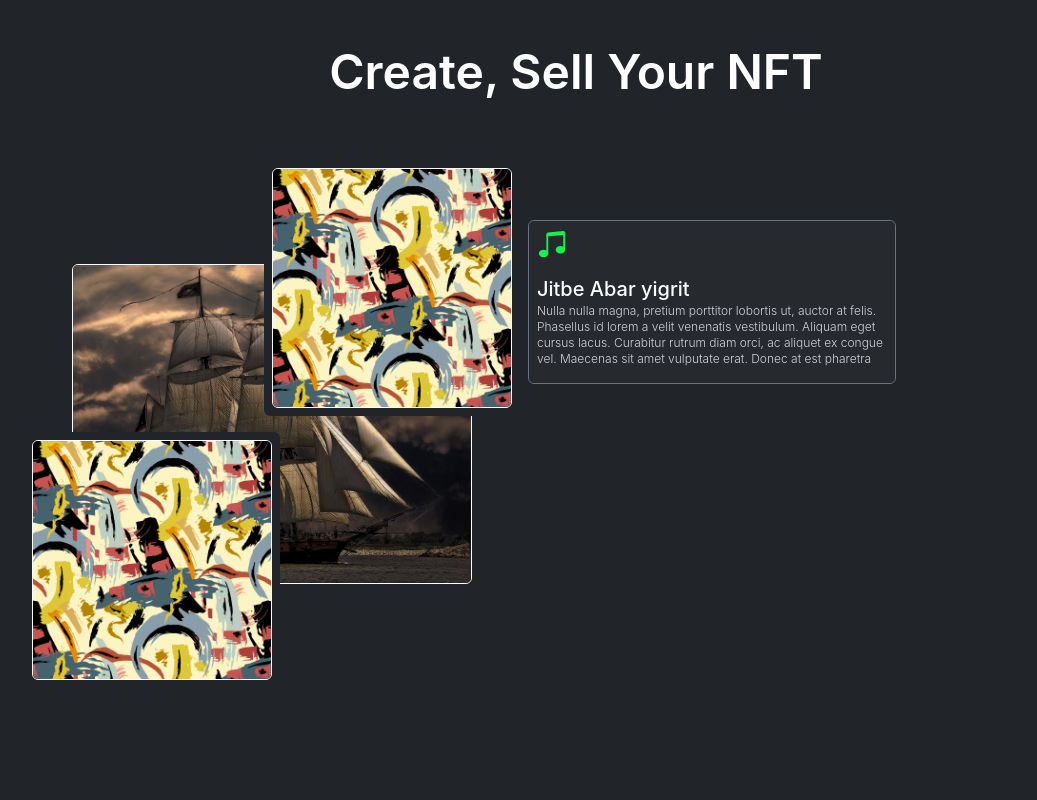
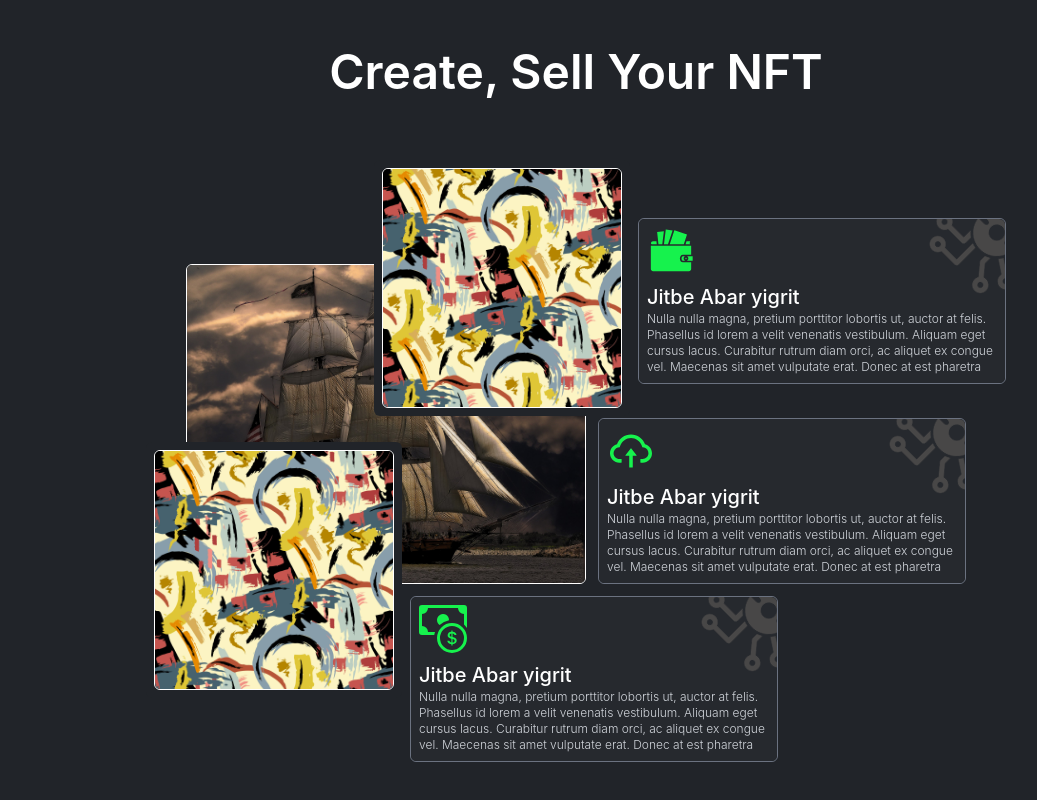
Before and after one commit to mmesomasaint/crypto-templates, a Next.js app: page /templates/nft-market in a window 1280 px wide. Shown: the part 2822-3622 px from the top of the page, without its empty margins (64-1101 px from the left). Built offline with nearby package versions, Linux system fonts and the light colour scheme.

Commit message:
Fix: Complete gallery section design

```diff
--- a/pages/templates/nft-market/index.js
+++ b/pages/templates/nft-market/index.js
@@ -8,6 +8,7 @@ import {
   BsPaletteFill,
   BsFillBarChartLineFill,
   BsFillHeartFill,
+  BsCashCoin
 } from 'react-icons/bs'
 import {
   MdPhotoLibrary,
@@ -15,6 +16,8 @@ import {
   MdOutlineKeyboardArrowDown,
   MdOutlineKeyboardArrowRight,
 } from 'react-icons/md'
+import {AiOutlineCloudUpload} from 'react-icons/ai'
+import {GiWallet} from 'react-icons/gi'
 
 export default function Home() {
   return (
@@ -595,8 +598,8 @@ export default function Home() {
             <h2 className='text-5xl font-semibold leading-none text-white text-center'>
               Create, Sell Your NFT
             </h2>
-            <div className='w-fit p-2 bg-[#212429] my-[10rem] relative'>
-              <div className='absolute -top-32 -right-[26rem] flex items-end gap-2'>
+            <div className='w-fit mx-auto p-2 bg-[#212429] my-[10rem] relative'>
+              <div className='absolute -top-32 -right-[2rem] flex items-end gap-2'>
                 <div className='relative -bottom-8 bg-[#212429] rounded-md p-2'>
                   <Image
                     src='/imgs/nft-market/abstract.jpg'
@@ -607,9 +610,17 @@ export default function Home() {
                   />
                 </div>
                 <div className='group w-[23rem] h-fit border border-gray-500 hover:border-[#16F24D] rounded-md hover:glow-nft-primary'>
-                  <div className='relative backdrop-blur bg-[#26292E] group-hover:bg-black flex flex-col justify-start items-start gap-2 p-2 h-full rounded-md'>
-                    <BsMusicNoteBeamed className='text-[#16F24D] text-3xl' />
-                    <div className='py-2'>
+                  <div className='relative backdrop-blur bg-[#26292E] group-hover:bg-black flex flex-col justify-start items-start gap-2 p-2 h-full rounded-md overflow-x-hidden'>
+                    <div className='absolute -right-12 rotate-45 -top-12 z-10'>
+                      <Image
+                        src='/imgs/nft-market/chip.png'
+                        width={120}
+                        height={120}
+                        alt='chip'
+                      />
+                    </div>
+                    <GiWallet className='text-[#16F24D] text-5xl' />
+                    <div className=''>
                       <h4 className='block text-white group-hover:text-[#16F24D] text-xl font-medium'>
                         Jitbe Abar yigrit
                       </h4>
@@ -624,7 +635,8 @@ export default function Home() {
                   </div>
                 </div>
               </div>
-              <div className='absolute -bottom-24 -left-10 bg-[#212429] p-2 rounded-md'>
+              <div className='absolute -bottom-[10.6rem] -left-[2rem] flex items-end gap-2'>
+                <div className='relative -top-16 bg-[#212429] rounded-md p-2 flex-shrink-0'>
                   <Image
                     src='/imgs/nft-market/abstract.jpg'
                     width={240}
@@ -633,14 +645,65 @@ export default function Home() {
                     className='rounded-md border border-white'
                   />
                 </div>
+                <div className='group flex-shrink-0 w-[23rem] h-fit border border-gray-500 hover:border-[#16F24D] rounded-md hover:glow-nft-primary'>
+                  <div className='relative backdrop-blur bg-[#26292E] group-hover:bg-black flex flex-col justify-start items-start gap-2 p-2 h-full rounded-md overflow-x-hidden'>
+                    <div className='absolute -right-12 rotate-45 -top-12 z-10'>
+                      <Image
+                        src='/imgs/nft-market/chip.png'
+                        width={120}
+                        height={120}
+                        alt='chip'
+                      />
+                    </div>
+                    <BsCashCoin className='text-[#16F24D] text-5xl' />
                     <div className=''>
+                      <h4 className='block text-white group-hover:text-[#16F24D] text-xl font-medium'>
+                        Jitbe Abar yigrit
+                      </h4>
+                      <p className='block text-gray-300 text-xs font-light'>
+                        Nulla nulla magna, pretium porttitor lobortis ut, auctor
+                        at felis. Phasellus id lorem a velit venenatis
+                        vestibulum. Aliquam eget cursus lacus. Curabitur rutrum
+                        diam orci, ac aliquet ex congue vel. Maecenas sit amet
+                        vulputate erat. Donec at est pharetra
+                      </p>
+                    </div>
+                  </div>
+                </div>
+              </div>
+              <div className='flex items-end gap-3'>
                 <Image
                   src='/imgs/nft-market/sailing-ship.jpg'
                   width={400}
                   height={400}
                   alt='sailing-ship'
-                  className='rounded-md border border-white'
+                  className='rounded-md border border-white flex-shrink-0'
                 />
+                <div className='group flex-shrink-0 w-[23rem] h-fit border border-gray-500 hover:border-[#16F24D] rounded-md hover:glow-nft-primary'>
+                  <div className='relative backdrop-blur bg-[#26292E] group-hover:bg-black flex flex-col justify-start items-start gap-2 p-2 h-full rounded-md overflow-x-hidden'>
+                    <div className='absolute -right-12 rotate-45 -top-12 z-10'>
+                      <Image
+                        src='/imgs/nft-market/chip.png'
+                        width={120}
+                        height={120}
+                        alt='chip'
+                      />
+                    </div>
+                    <AiOutlineCloudUpload className='text-[#16F24D] text-5xl' />
+                    <div className=''>
+                      <h4 className='block text-white group-hover:text-[#16F24D] text-xl font-medium'>
+                        Jitbe Abar yigrit
+                      </h4>
+                      <p className='block text-gray-300 text-xs font-light'>
+                        Nulla nulla magna, pretium porttitor lobortis ut, auctor
+                        at felis. Phasellus id lorem a velit venenatis
+                        vestibulum. Aliquam eget cursus lacus. Curabitur rutrum
+                        diam orci, ac aliquet ex congue vel. Maecenas sit amet
+                        vulputate erat. Donec at est pharetra
+                      </p>
+                    </div>
+                  </div>
+                </div>
               </div>
             </div>
           </div>
```
Also changed, not shown: public/imgs/nft-market/chip.png (added). Lines whose indentation alone changed are shown as unchanged.
